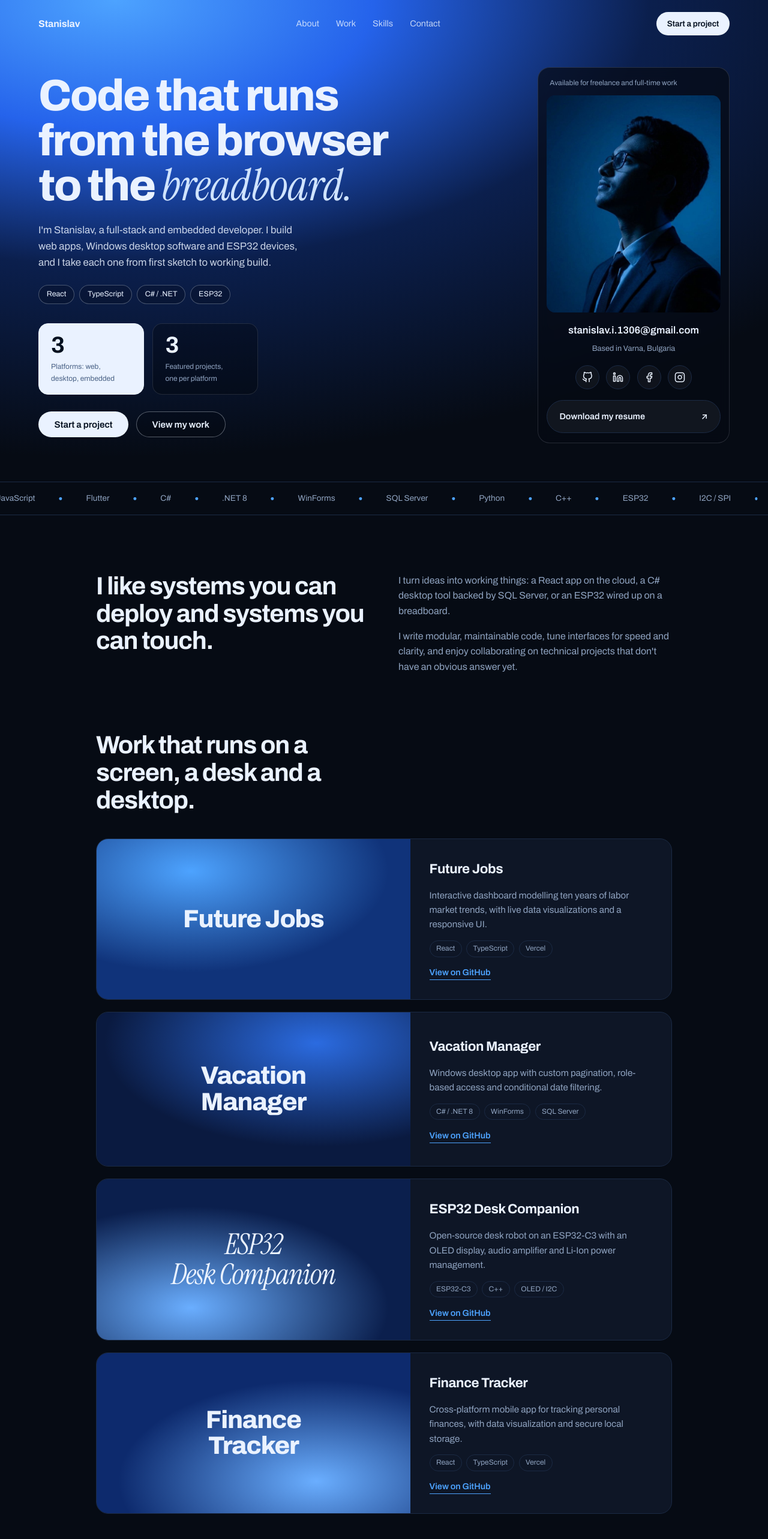
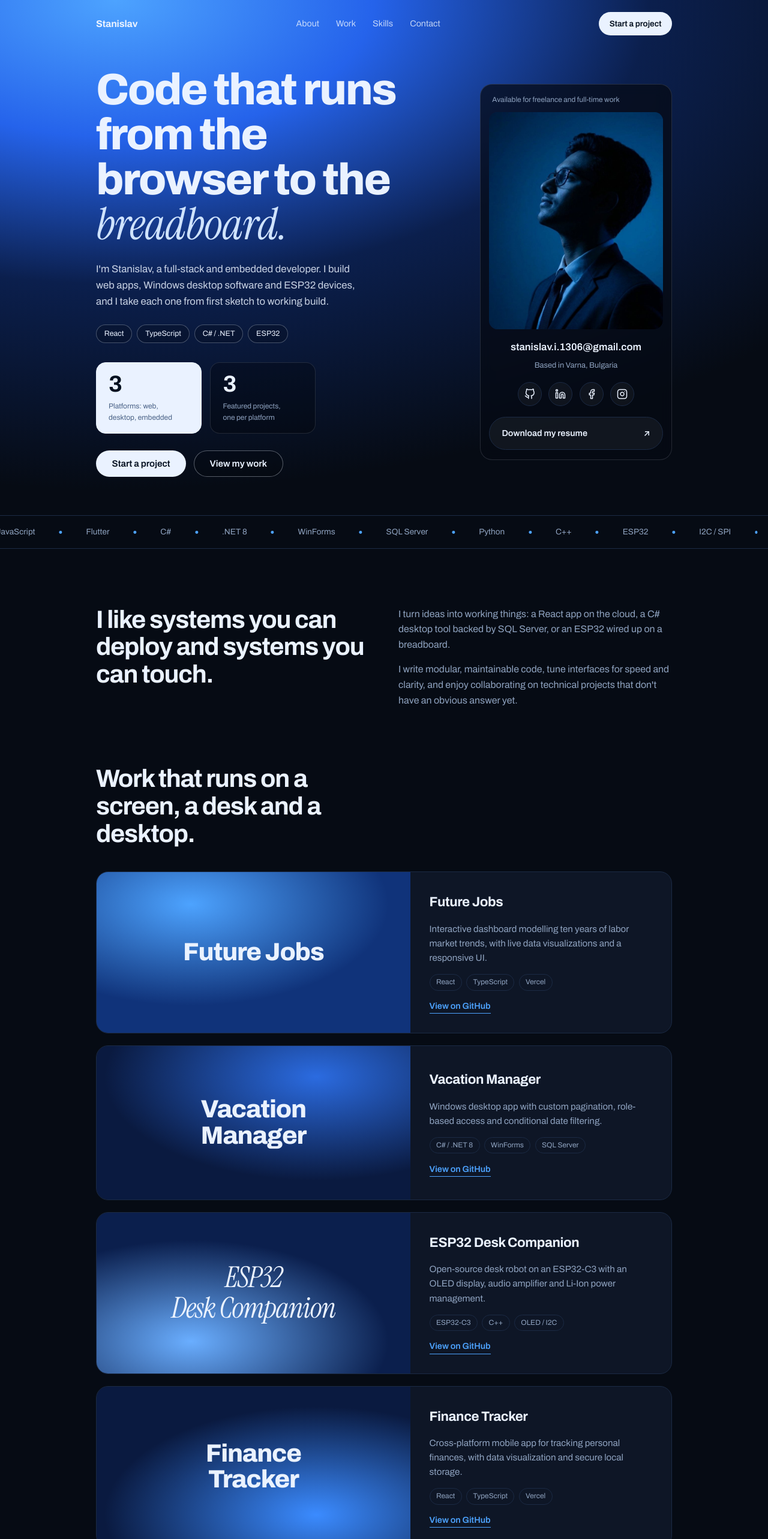
Before and after one commit to Stanislav-08/Portfolio, a React (Vite) app: page / in a window 1280 px wide. Shown: the top 2566 px of the page at 60% size. Built offline with nearby package versions, Linux system fonts and the light colour scheme.

Commit message:
Changed hero section a bit

```diff
--- a/src/data.ts
+++ b/src/data.ts
@@ -12,7 +12,7 @@ export const profile = {
 
 export type Project = {
   title: string
-  shot: string // visual style class: s1 | s2 | s3
+  shot: string // visual style class: s1 | s2 | s3 | s4
   shotText: string
   description: string
   tags: string[]
--- a/src/index.css
+++ b/src/index.css
@@ -1,4 +1,6 @@
 :root{
+  --pad:clamp(1.25rem,5vw,4rem);
+  --gutter:max(var(--pad),calc((100vw - 68rem)/2 + var(--pad)));
   --bg:#060b14; --surface:#0e1626; --line:#1b2a44;
   --text:#eaf2ff; --muted:#8fa3c0; --accent:#4da3ff; --cream:#eaf2ff;
   --sans:'Archivo',system-ui,-apple-system,sans-serif;
@@ -13,7 +15,7 @@ ul{list-style:none}
 .muted{color:var(--muted)}
 
 /* Nav */
-.nav{position:absolute;inset:0 0 auto 0;z-index:10;display:flex;align-items:center;justify-content:space-between;gap:1rem;padding:1.25rem clamp(1.25rem,5vw,4rem)}
+.nav{position:absolute;inset:0 0 auto 0;z-index:10;display:flex;align-items:center;justify-content:space-between;gap:1rem;padding:1.25rem var(--gutter)}
 .brand{font-weight:700;text-decoration:none;letter-spacing:-.01em}
 .nav nav{display:flex;gap:1.75rem;font-size:.9rem}
 .nav nav a{text-decoration:none;color:rgba(234,242,255,.8)}
@@ -21,7 +23,7 @@ ul{list-style:none}
 .pill{background:var(--cream);color:#04101f;text-decoration:none;font-weight:600;font-size:.85rem;padding:.55rem 1.1rem;border-radius:999px}
 
 /* Hero */
-.hero{display:grid;grid-template-columns:1.25fr .75fr;gap:3rem;align-items:center;min-height:100vh;padding:7rem clamp(1.25rem,5vw,4rem) 4rem;
+.hero{display:grid;grid-template-columns:1.25fr .75fr;gap:3rem;align-items:center;min-height:100vh;padding:7rem var(--gutter) 4rem;
   background:radial-gradient(120% 95% at 15% 0%,#4da3ff 0%,#2563eb 28%,#0b1f4d 58%,var(--bg) 100%)}
 .hero h1{font-size:clamp(2.4rem,6vw,4.6rem);line-height:1.02;font-weight:800;letter-spacing:-.035em;max-width:13ch}
 .hero h1 em{font-family:var(--serif);font-weight:400;letter-spacing:-.01em;color:#cfe3ff}
@@ -76,8 +78,8 @@ ul{list-style:none}
 .shot b{font-size:clamp(1.6rem,3.4vw,2.6rem);line-height:1.05;letter-spacing:-.03em;font-weight:800}
 .s1{background:radial-gradient(90% 90% at 30% 20%,#4da3ff,#10337a 70%)}
 .s2{background:radial-gradient(90% 90% at 70% 20%,#2b6be0,#0a1a40 75%)}
+.s4{background:radial-gradient(90% 90% at 70% 80%,#3b8bff,#0a1a40 75%)}
 .s3{background:radial-gradient(90% 90% at 30% 80%,#6aaeff,#0b1f4d 70%)}
-.s4{background:radial-gradient(90% 90% at 70% 80%,#6aaeff,#0d2a6d 70%)}
 .s3 b{font-family:var(--serif);font-style:italic;font-weight:400;font-size:clamp(1.8rem,3.8vw,3rem)}
 .meta{padding:2rem;display:flex;flex-direction:column;gap:.9rem;justify-content:center}
 .meta h3{font-size:1.4rem;letter-spacing:-.02em}
@@ -103,7 +105,7 @@ input::placeholder,textarea::placeholder{color:#5d7194}
 input:focus,textarea:focus{outline:none;border-color:var(--accent)}
 .status{font-size:.85rem;color:var(--accent);min-height:1.2em}
 
-.foot{display:flex;justify-content:space-between;flex-wrap:wrap;gap:1rem;padding:1.75rem clamp(1.25rem,5vw,4rem);border-top:1px solid var(--line);color:var(--muted);font-size:.85rem}
+.foot{display:flex;justify-content:space-between;flex-wrap:wrap;gap:1rem;padding:1.75rem var(--gutter);border-top:1px solid var(--line);color:var(--muted);font-size:.85rem}
 .foot a{text-decoration:none}.foot a:hover{color:var(--text)}
 
 /* One page-load moment: hero copy */
```
